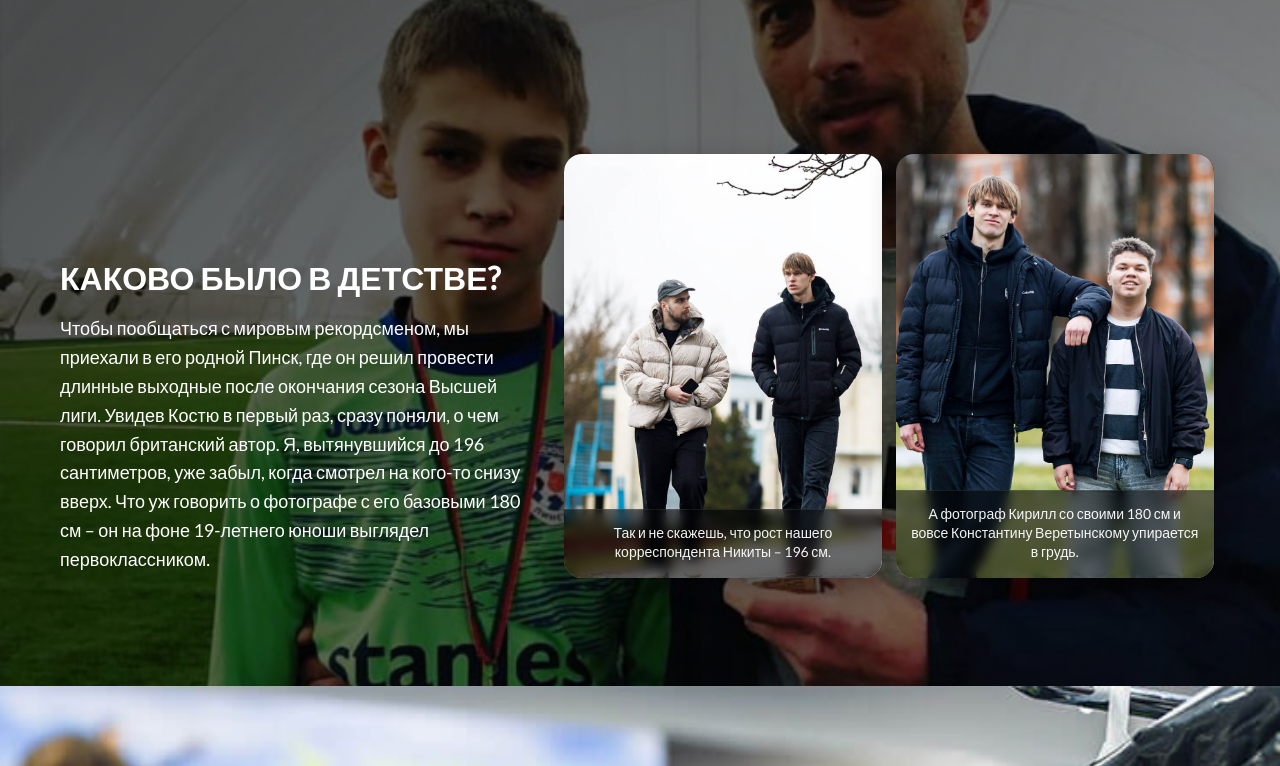
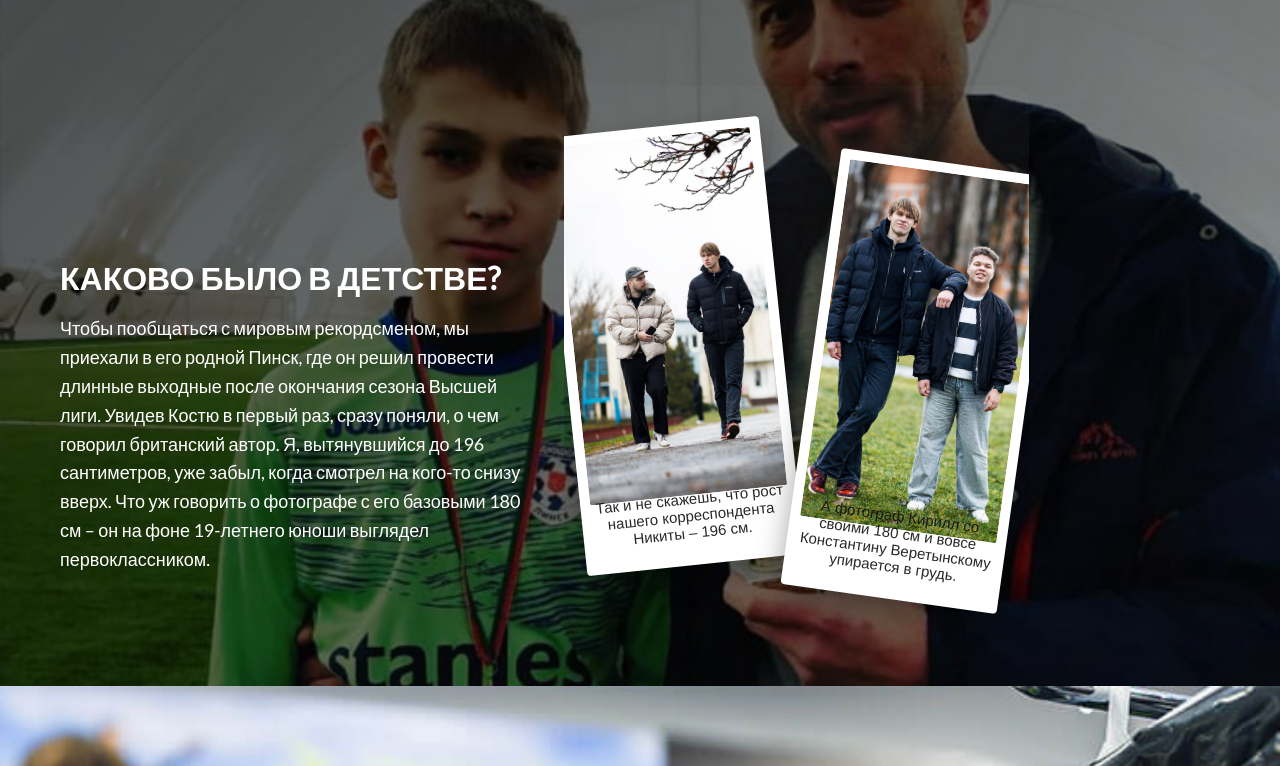
Before and after one commit to schikita/footballer, a plain HTML site: page index.html in a window 1280 px wide. Shown: the part 1714-2480 px from the top of the page. Drawn offline with nearby package versions, Linux system fonts and the light colour scheme.

Commit message:
change blocks

```diff
--- a/assets/css/main.css
+++ b/assets/css/main.css
@@ -646,43 +646,53 @@ nav a:hover::after {
 }
 
 .story-photos{
-  flex: 0 0 56%;
-  display: grid;
-  grid-template-columns: repeat(2, minmax(0, 1fr));
-  gap: 14px;
-  align-content: start;
-}
-
-/* карточка: фиксируем высоту через aspect-ratio */
-.story-photo{
-  border: 0;
-  padding: 0;
-  background: #000;
-  cursor: pointer;
-
-  position: relative;
-  display: block;
-
+  position: relative;
+  min-height: 560px;
   border-radius: 18px;
   overflow: hidden;
-  box-shadow: 0 10px 28px rgba(0,0,0,.28);
-
-  aspect-ratio: 3 / 4;
-}
+
+  display: flex;
+  justify-content: center;
+  align-items: center;
+  gap: 28px;
+
+  background: radial-gradient(
+    800px 300px at 70% 20%,
+    rgba(255, 255, 255, 0.06),
+    transparent 65%
+  );
+}
+
+/* карточка: фиксируем высоту через aspect-ratio */
+.story-photo {
+  position: relative;
+  width: clamp(260px, 32%, 340px);
+  background: #fff;
+  border-radius: 4px;
+  padding: 10px 10px 70px;
+  box-shadow: 0 12px 28px rgba(0,0,0,.35);
+
+  cursor: pointer;
+  border: none;
+  transform: rotate(var(--rot, 0deg));
+  transition: transform .25s ease, box-shadow .25s ease;
+}
+
+.story-photo:hover {
+  transform: translateY(-6px) rotate(0deg);
+  box-shadow: 0 20px 60px rgba(0,0,0,.55);
+  z-index: 5;
+}
+
 
 /* фото заполняет карточку */
-.story-photo__img{
-  position: absolute;
-  inset: 0;
-
-  width: 100%;
-  height: 100%;
+
+.story-photo__img {
+  width: 100%;
+  height: 360px;
   object-fit: cover;
-  object-position: 50% 50%;
-
+  border-radius: 2px;
   display: block;
-  transform: scale(1.02);
-  transition: transform .25s ease;
 }
 
 /* фокус вверх (чтобы голова влезала) */
@@ -693,26 +703,42 @@ nav a:hover::after {
 /* подпись поверх фото снизу */
 .story-photo__caption{
   position: absolute;
+  bottom: 24px;
   left: 0;
-  right: 0;
-  bottom: 0;
-
-  padding: 14px 14px 16px;
-  font-family: "Lato", sans-serif;
-  font-size: 14px;
-  line-height: 1.35;
-  color: rgba(255,255,255,.95);
-
-  background: rgba(0,0,0,.55);
-  backdrop-filter: blur(6px);
-  border-top: 1px solid rgba(255,255,255,.08);
-
-  /* важно: чтобы подпись не ломала клик по кнопке */
-  pointer-events: none;
+  width: 100%;
+  padding: 0 12px;
+
+  font-family: var(--font-regular);
+  font-size: 15px;
+  color: #111;
+  text-align: center;
+  opacity: .9;
 }
 
 .story-photo:hover .story-photo__img{
   transform: scale(1.06);
+}
+
+.story-photo:nth-child(1) {
+  --rot: -6deg;
+  margin-top: -40px;
+}
+
+.story-photo:nth-child(2) {
+  --rot: 8deg;
+  margin-top: 30px;
+}
+
+@media (max-width: 768px) {
+  .story-photos {
+    flex-direction: column;
+    min-height: auto;
+  }
+
+  .story-photo {
+    width: 90%;
+    transform: rotate(0deg);
+  }
 }
 
 @media (max-width: 900px){
```
Also changed, not shown: index.html (+0 -2 lines).
